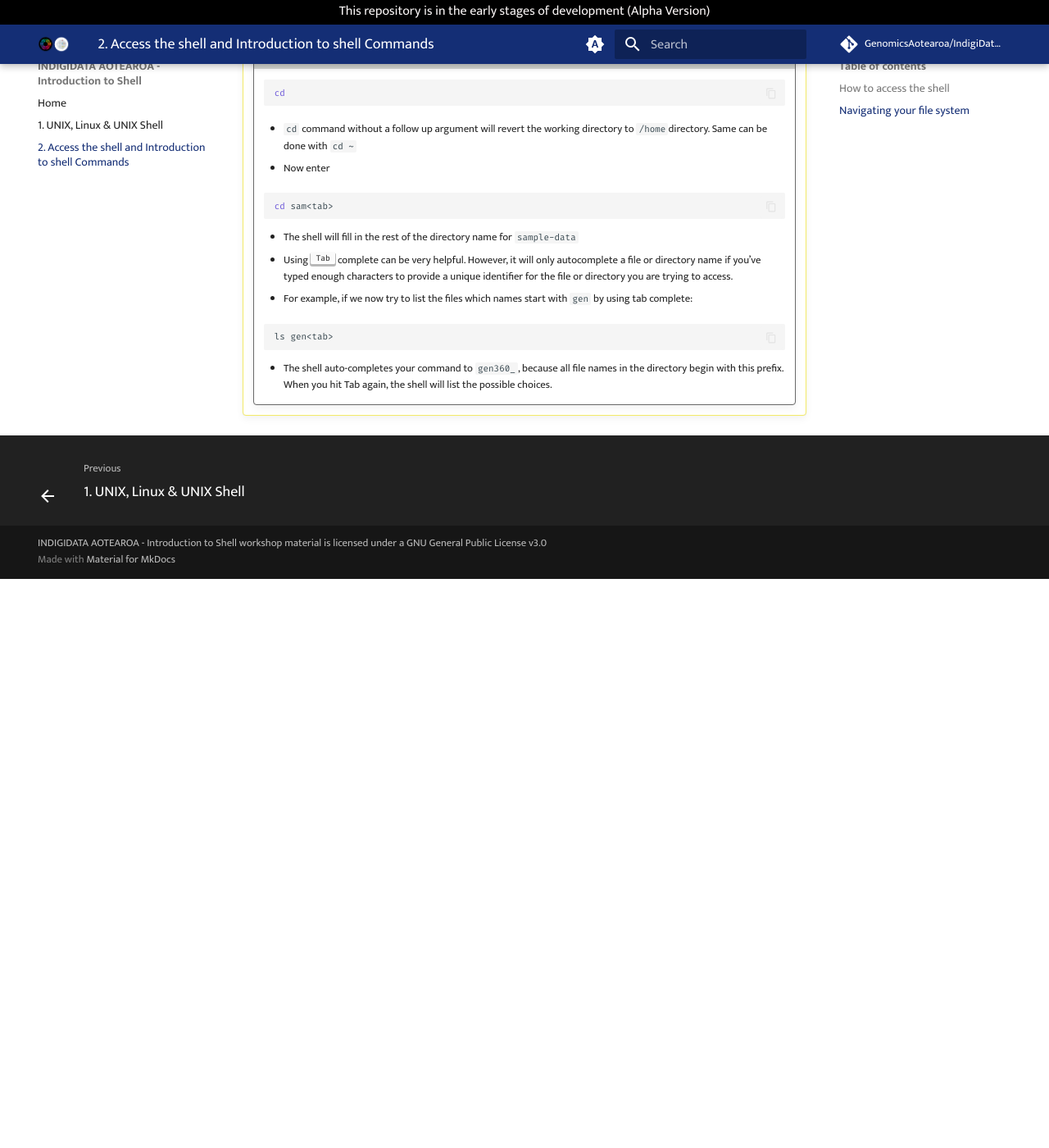
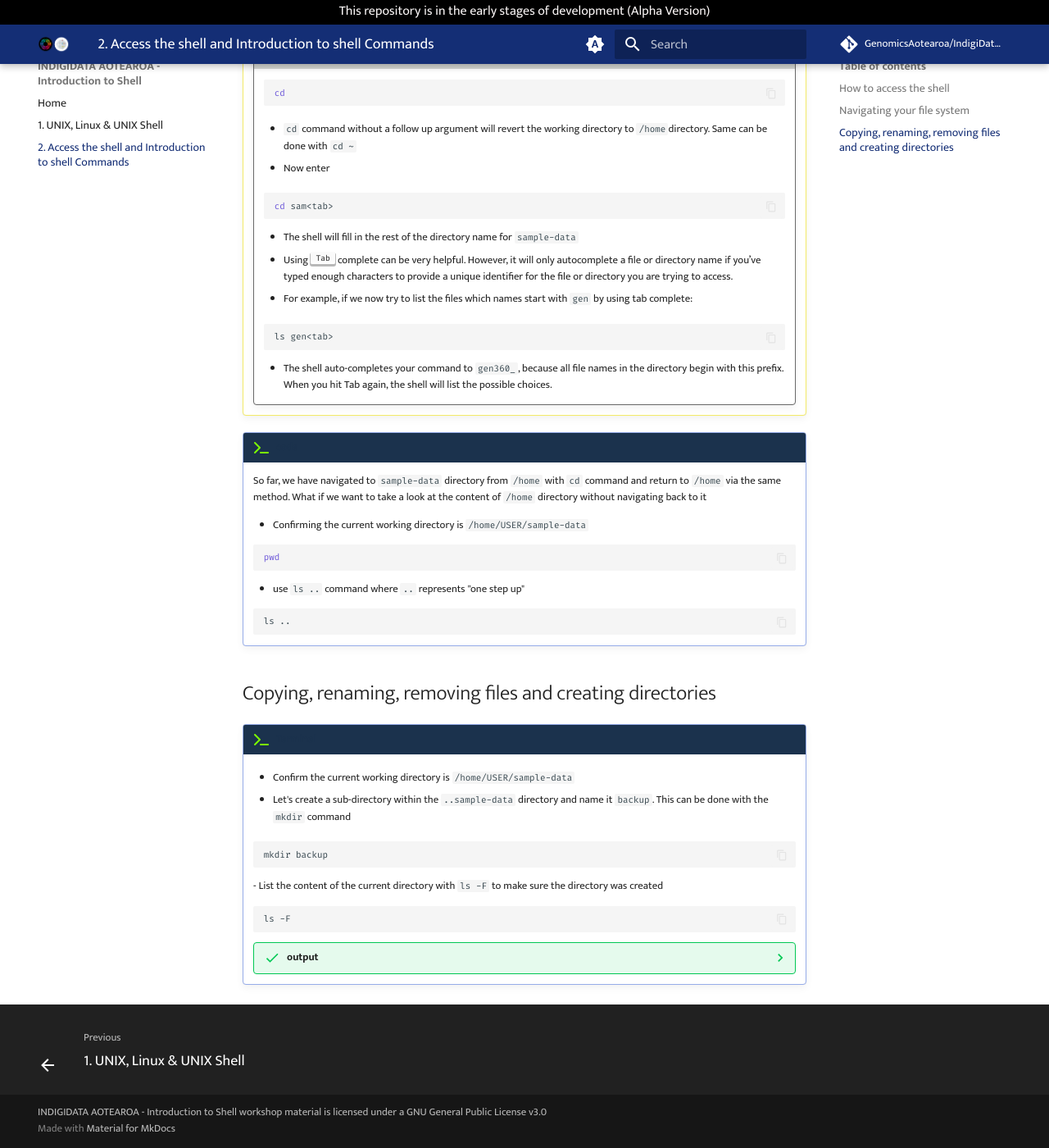
Before and after one commit to GenomicsAotearoa/IndigiDataAotearoa-IntroToShell, an MkDocs documentation site: the page built from docs/2-intro2shellcommands.md, in a window 1280 px wide and 1400 px high, scrolled down 2057 px. Shown: the whole window at 82% size. Built offline with MkDocs 1.6.1 and Material for MkDocs 9.7.7, drawn with Linux system fonts in a browser that asks for light colours; comment, search, counter and statistics services are not loaded; before the commit the page ends 2763 px from its top, so only the background shows below that.

Commit message:
create a direcrory

````diff
--- a/docs/2-intro2shellcommands.md
+++ b/docs/2-intro2shellcommands.md
@@ -104,3 +104,39 @@ Several commands are frequently used to create, inspect, rename, and delete file
         ```
 
         - The shell auto-completes your command to `gen360_`, because all file names in the directory begin with this prefix. When you hit Tab again, the shell will list the possible choices.
+
+!!! terminal "code"
+
+    So far, we have navigated to `sample-data` directory from `/home` with `cd` command and return to `/home` via the same method. What if we want to take a look at the content of `/home` directory without navigating back to it
+
+    - Confirming the current working directory is `/home/USER/sample-data`
+
+    ```bash
+    pwd
+    ```
+
+    - use `ls ..` command where `..` represents "one step up"
+
+    ```
+    ls ..
+    ```
+## Copying, renaming, removing files and creating directories
+
+!!! terminal
+
+    - Confirm the current working directory is `/home/USER/sample-data`
+
+    - Let's create a sub-directory within the `..sample-data` directory and name it `backup`. This can be done with the `mkdir` command
+
+    ```bash
+    mkdir backup
+    ```
+    - List the content of the current directory with `ls -F` to make sure the directory was created
+
+    ```bash
+    ls -F
+    ```
+    ??? success "output"
+        ```bash
+        backup/  gen360_1.tsv  gen360_2.tsv
+        ```
````
